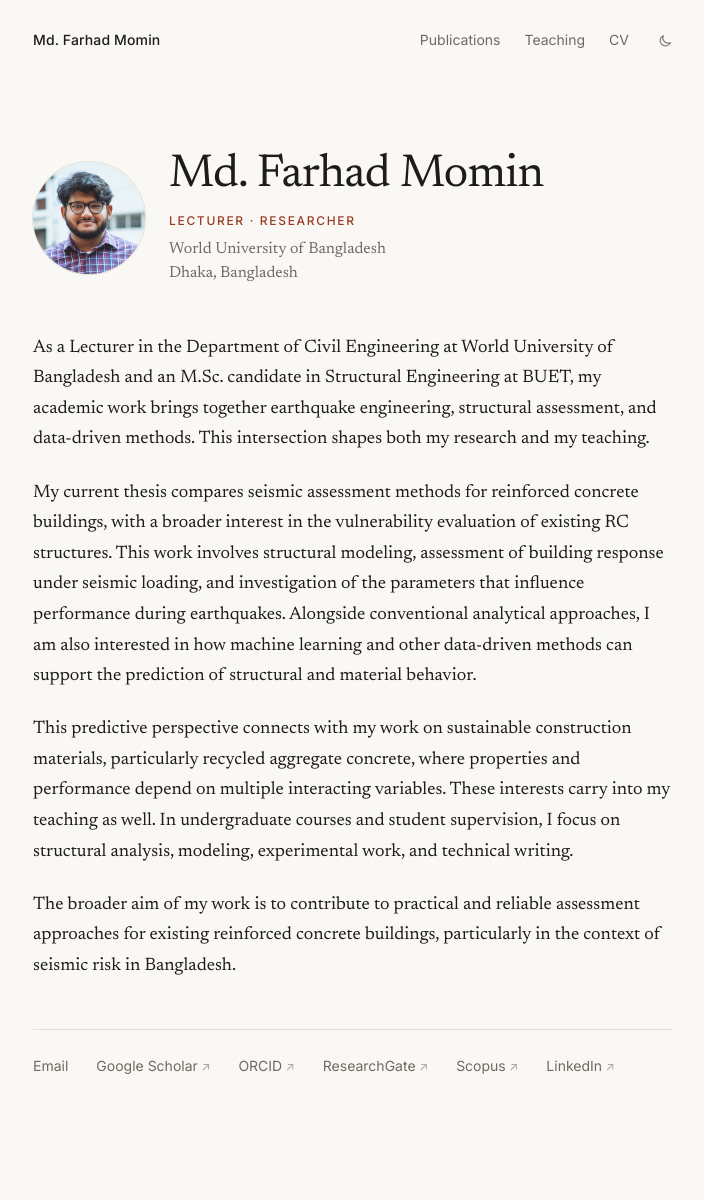
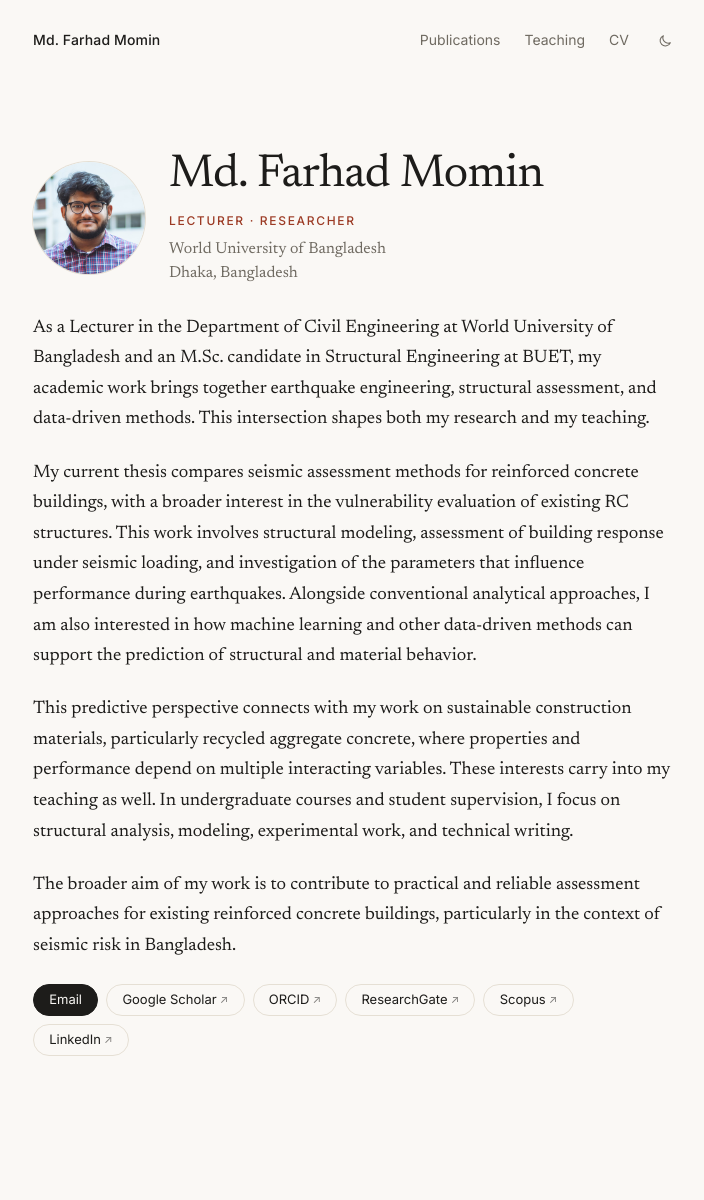
Before and after one commit to farhad-momin/farhad-momin.github.io, a Jekyll site: the page built from _pages/about.md, in a window 1280 px wide. Shown: the whole page, without its empty margins (287-991 px from the left). Built offline with Jekyll 4.4.1, drawn with Linux system fonts in a browser that asks for light colours; before the commit the page ends 1174 px from its top, so only the background shows below that.

Commit message:
Add files via upload

```diff
--- a/assets/css/site.css
+++ b/assets/css/site.css
@@ -99,7 +99,7 @@ h1 {
 }
 
 /* Home */
-.intro { display: flex; align-items: center; gap: 1.5rem; margin-bottom: 3rem; }
+.intro { display: flex; align-items: center; gap: 1.5rem; margin-bottom: 1.75rem; }
 .avatar {
   width: 112px; height: 112px; border-radius: 50%; object-fit: cover; flex: none;
   box-shadow: 0 0 0 1px var(--rule);
@@ -112,13 +112,19 @@ h1 {
 .where { margin: .35rem 0 0; font-size: 1rem; line-height: 1.5; color: var(--muted); }
 .lead p { color: var(--ink); }
 .links {
-  list-style: none; margin: 3rem 0 0; padding: 1.5rem 0 0; border-top: 1px solid var(--rule);
-  display: flex; flex-wrap: wrap; gap: .5rem 1.75rem; font-family: var(--sans); font-size: .875rem;
+  list-style: none; margin: 0 0 3rem; padding: 0;
+  display: flex; flex-wrap: wrap; gap: .5rem; font-family: var(--sans); font-size: .8125rem;
 }
-.links a { text-decoration: none; color: var(--muted); }
-.links a::after { content: " \2197"; font-size: .85em; opacity: .6; }
+.links a {
+  display: inline-block; padding: .45rem .95rem; border: 1px solid var(--rule); border-radius: 999px;
+  color: var(--ink); text-decoration: none; line-height: 1.2;
+  transition: border-color .15s ease, color .15s ease, background-color .15s ease;
+}
+.links a::after { content: " \2197"; font-size: .85em; opacity: .55; }
+.links a[href^="mailto"] { background: var(--ink); color: var(--bg); border-color: var(--ink); }
 .links a[href^="mailto"]::after { content: ""; }
-.links a:hover { color: var(--accent); }
+.links a:hover { border-color: var(--accent); color: var(--accent); }
+.links a[href^="mailto"]:hover { background: var(--accent); border-color: var(--accent); color: var(--bg); }
 
 /* Prose */
 .prose > :first-child { margin-top: 0; }
```
